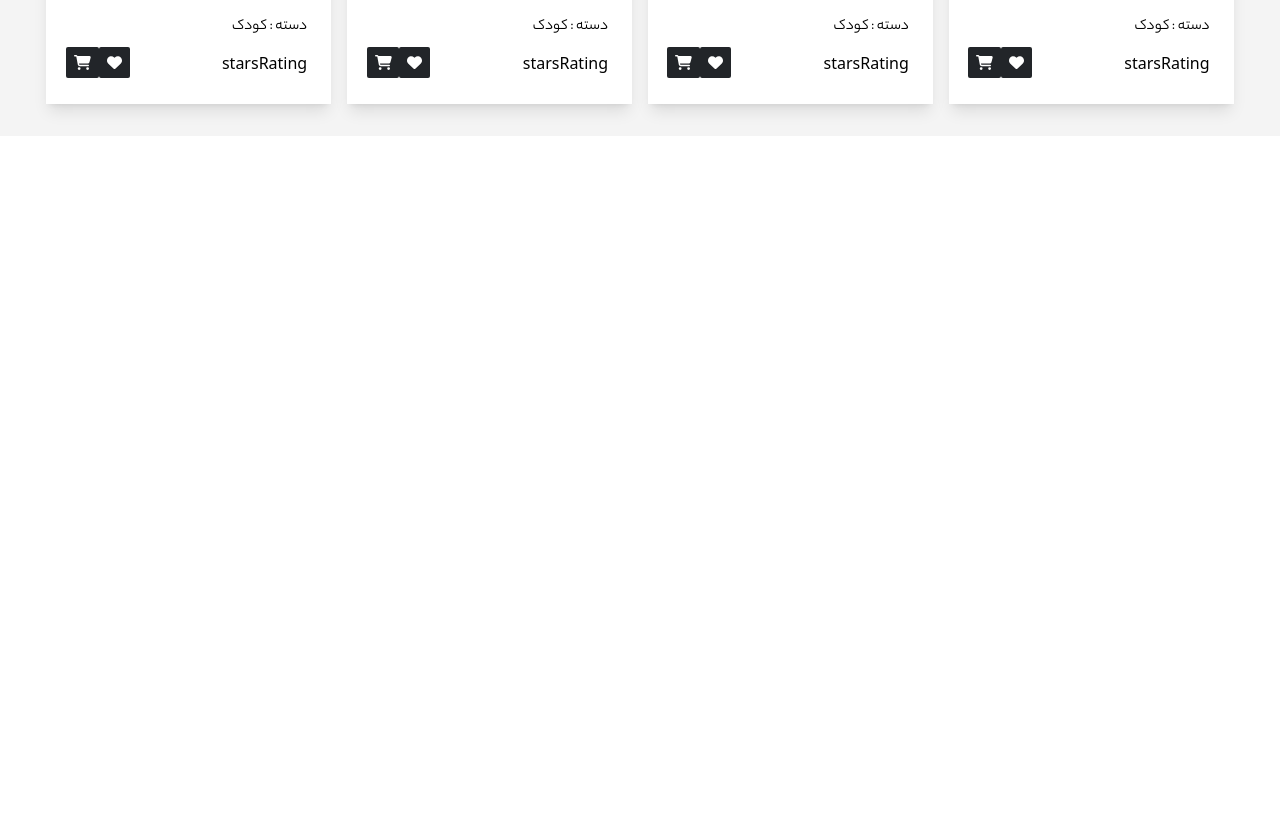
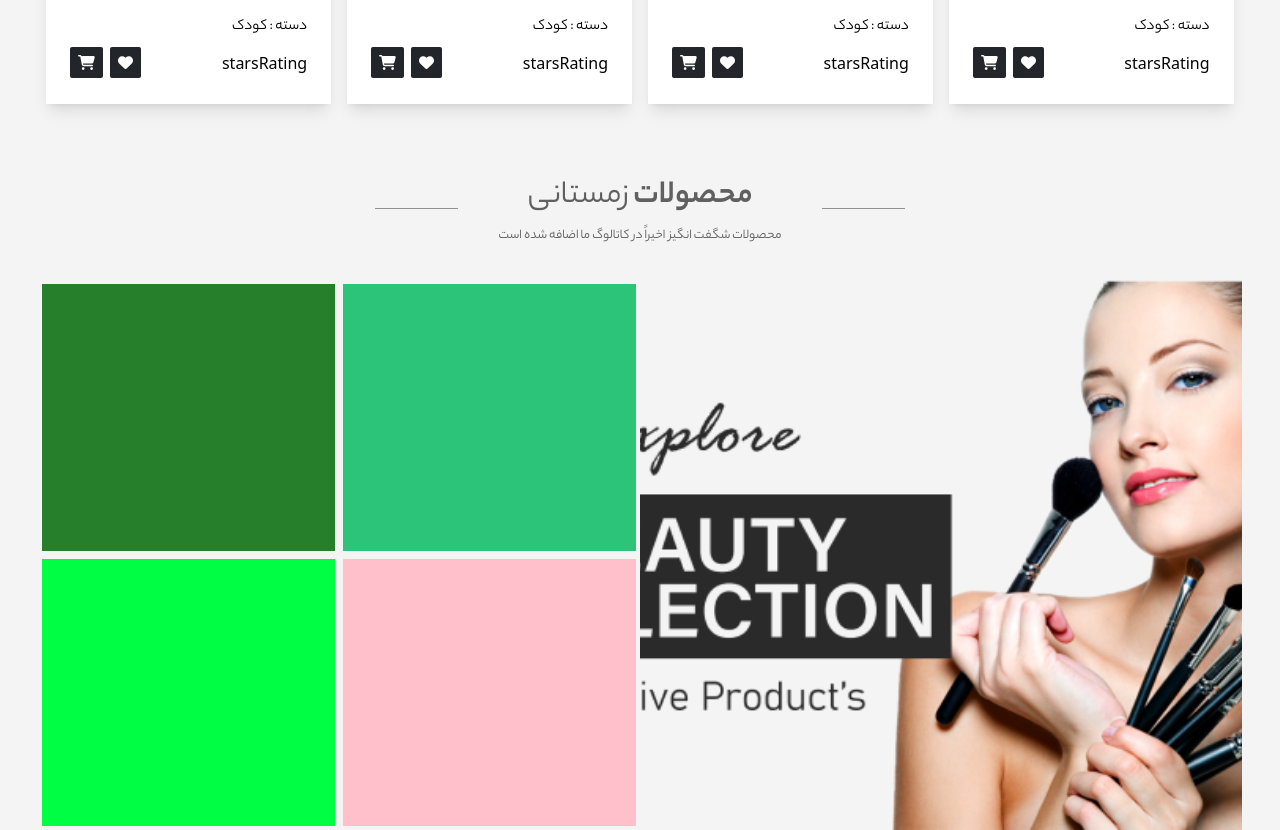
Before and after one commit to alizamanian79/Ecommerce, a Next.js app in the folder client/: page / in a window 1280 px wide. Shown: the part 2040-2870 px from the top of the page. Before the commit the page ends 2176 px from the top, so only its background shows below. Built offline with nearby package versions, Linux system fonts and the light colour scheme.

Commit message:
first edit

```diff
--- a/client/next.config.mjs
+++ b/client/next.config.mjs
@@ -1,6 +1,12 @@
 /** @type {import('next').NextConfig} */
 const nextConfig = {
   reactStrictMode: true,
+
+
+  images: {
+    domains: ['https://ebuy.cabbageweb.com'],
+  },
+
   env: {
     HOSTADDRESS: process.env.HOSTADDRESS,
   },
--- a/client/src/components/Home/Layout.tsx
+++ b/client/src/components/Home/Layout.tsx
@@ -6,6 +6,7 @@ import NavIcons from "./Menu/Phone/NavIcons";
 import LineTitle from "./LineTitle/LineTitle";
 import ProductCard from "./ProductCard/ProductCard";
 import RecentlyProduct from "./RecentlyProduct/RecentlyProduct";
+import SeasonCollection from "./SeasonCollection/SeasonCollection";
 const Layout = () => {
   const blackScreen: any = useSelector((state: any) => state.menuRedux.isOpen);
 
@@ -25,6 +26,9 @@ const Layout = () => {
           <LineTitle tprops={'ویژگی های'} sprops={'محصول'} dprops={'محصولات شگفت انگیز اخیراً در کاتالوگ ما اضافه شده است'} />
           <RecentlyProduct />
 
+          <LineTitle tprops={'محصولات'} sprops={'زمستانی'} dprops={'محصولات شگفت انگیز اخیراً در کاتالوگ ما اضافه شده است'} />
+          <SeasonCollection />
+
         </div>
 
         <NavIcons />
--- a/client/src/components/Home/RecentlyProduct/RecentlyProduct.tsx
+++ b/client/src/components/Home/RecentlyProduct/RecentlyProduct.tsx
@@ -45,7 +45,7 @@ function RecentlyProduct() {
 
             starsRating
 
-            <div className={`lg:w-25 max-sm:w-25 md:w-38
+            <div className={`lg:w-30 max-sm:w-25 md:w-38
 
             flex justify-between items-center`}>
             <FontAwesomeIcon icon={faHeart} className={'py-[12px] px-[12px] md:py-[8px] md:px-[8px] bg-[#222529] text-[15px] text-[white] rounded-sm'} />
--- /dev/null
+++ b/client/src/components/Home/SeasonCollection/SeasonCollection.tsx
@@ -0,0 +1,34 @@
+import React from "react";
+import beautyCollection from "../../../../public/productCategories/beautyCollection.png";
+import Image from "next/image";
+
+function SeasonCollection() {
+  return (
+    <div className={"w-100 h-auto flex flex-wrap"}>
+      <Image
+        width={0}
+        height={0}
+        src={beautyCollection}
+        className={"w-1/2 h-[550px] object-cover"}
+        alt="Man Collection"
+      />
+
+      <div className={"w-1/2 h-auto bg-[black] flex flex-wrap "}>
+        <div className={"w-1/2 h-1/2 bg-hBack py-1 px-1"}>
+          <div className={"w-100 h-full  bg-[#2cc478] py-1 px-1"}></div>
+        </div>
+        <div className={"w-1/2 h-1/2 bg-hBack py-1 px-1"}>
+          <div className={"w-100 h-full  bg-[#257f2b] py-1 px-1"}></div>
+        </div>
+        <div className={"w-1/2 h-1/2 bg-hBack py-1 px-1"}>
+          <div className={"w-100 h-full  bg-[pink] py-1 px-1"}></div>
+        </div>
+        <div className={"w-1/2 h-1/2 bg-hBack py-1 px-1"}>
+          <div className={"w-100 h-full  bg-[#00ff44] py-1 px-1"}></div>
+        </div>
+      </div>
+    </div>
+  );
+}
+
+export default SeasonCollection;
```
